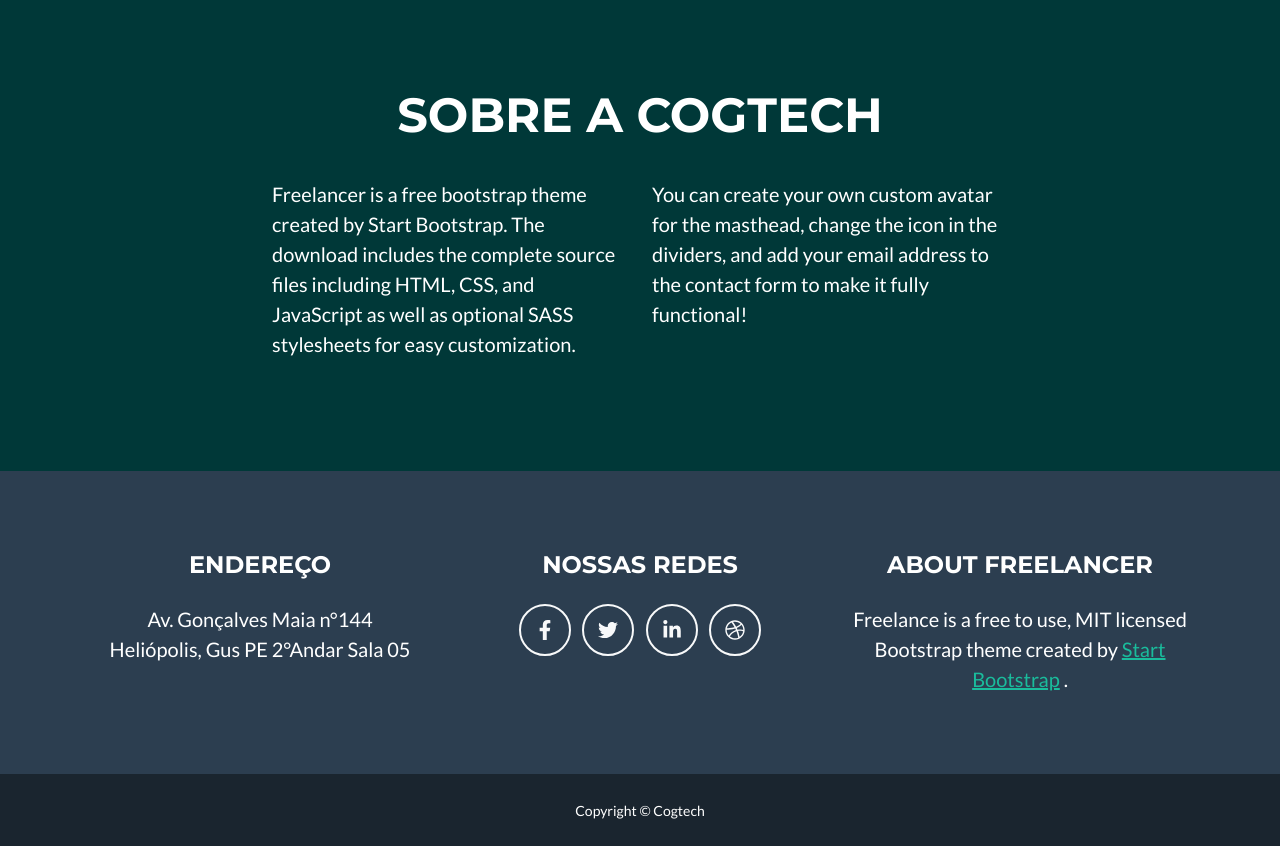
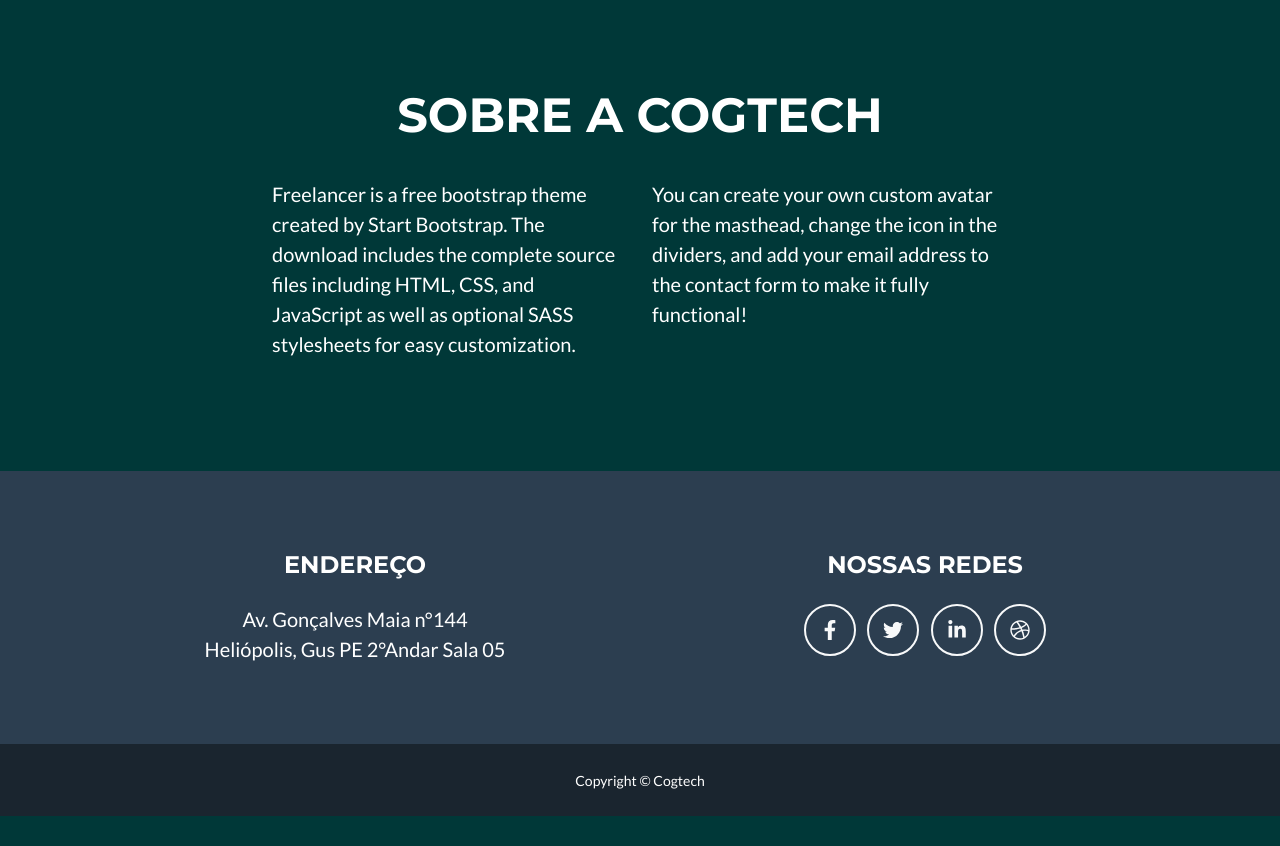
Before and after one commit to devmarcs/site_cogtech, a Django app: page / in a window 1280 px wide. Shown: the part 1753-2599 px from the top of the page. After the commit the page ends 2569 px from the top, so only its background shows below. Run offline with Django 5.2, Linux system fonts and the light colour scheme; some libraries are stand-ins or nearby versions.

Commit message:
Ajustando footer

```diff
--- a/templates/cogtech/index.html
+++ b/templates/cogtech/index.html
@@ -141,7 +141,7 @@
             <div class="container">
                 <div class="row">
                     <!-- Footer Location-->
-                    <div class="col-lg-4 mb-5 mb-lg-0">
+                    <div class="col-lg-6 mb-5 mb-lg-0">
                         <h4 class="text-uppercase mb-4">Endereço</h4>
                         <p class="lead mb-0">
                             Av. Gonçalves Maia n°144
@@ -150,7 +150,7 @@
                         </p>
                     </div>
                     <!-- Footer Social Icons-->
-                    <div class="col-lg-4 mb-5 mb-lg-0">
+                    <div class="col-lg-6 mb-5 mb-lg-0">
                         <h4 class="text-uppercase mb-4">Nossas Redes</h4>
                         <a class="btn btn-outline-light btn-social mx-1" href="#!"><i class="fab fa-fw fa-facebook-f"></i></a>
                         <a class="btn btn-outline-light btn-social mx-1" href="#!"><i class="fab fa-fw fa-twitter"></i></a>
@@ -158,14 +158,7 @@
                         <a class="btn btn-outline-light btn-social mx-1" href="#!"><i class="fab fa-fw fa-dribbble"></i></a>
                     </div>
                     <!-- Footer About Text-->
-                    <div class="col-lg-4">
-                        <h4 class="text-uppercase mb-4">About Freelancer</h4>
-                        <p class="lead mb-0">
-                            Freelance is a free to use, MIT licensed Bootstrap theme created by
-                            <a href="http://startbootstrap.com">Start Bootstrap</a>
-                            .
-                        </p>
-                    </div>
+
                 </div>
             </div>
         </footer>
```
